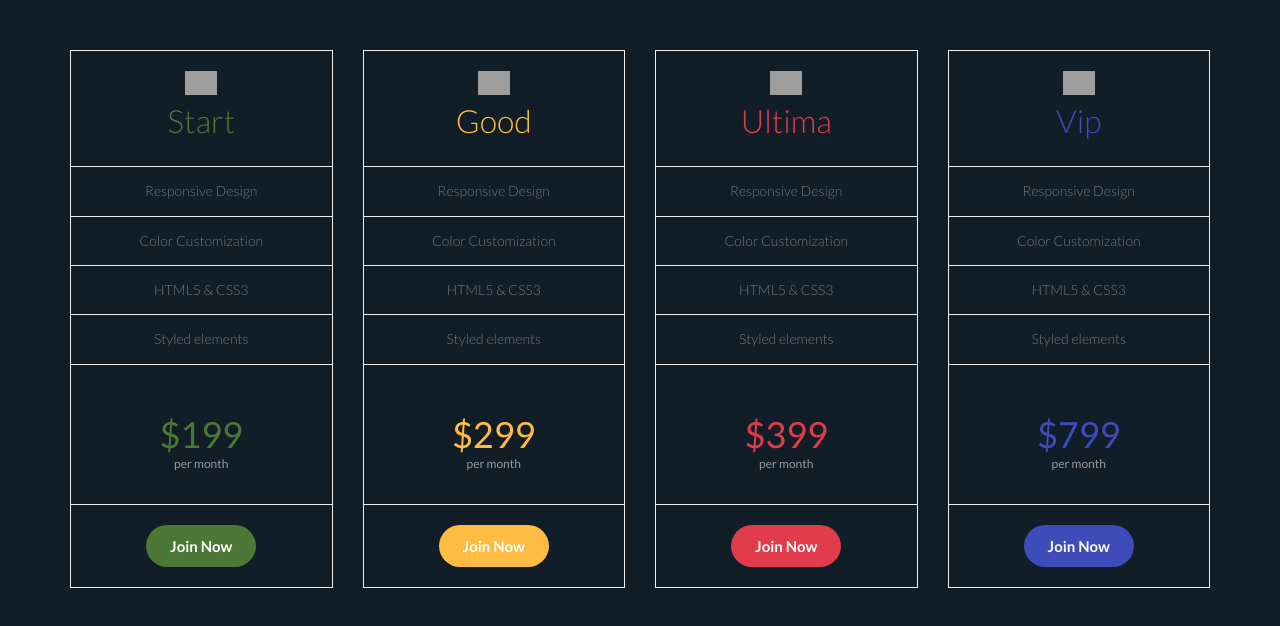
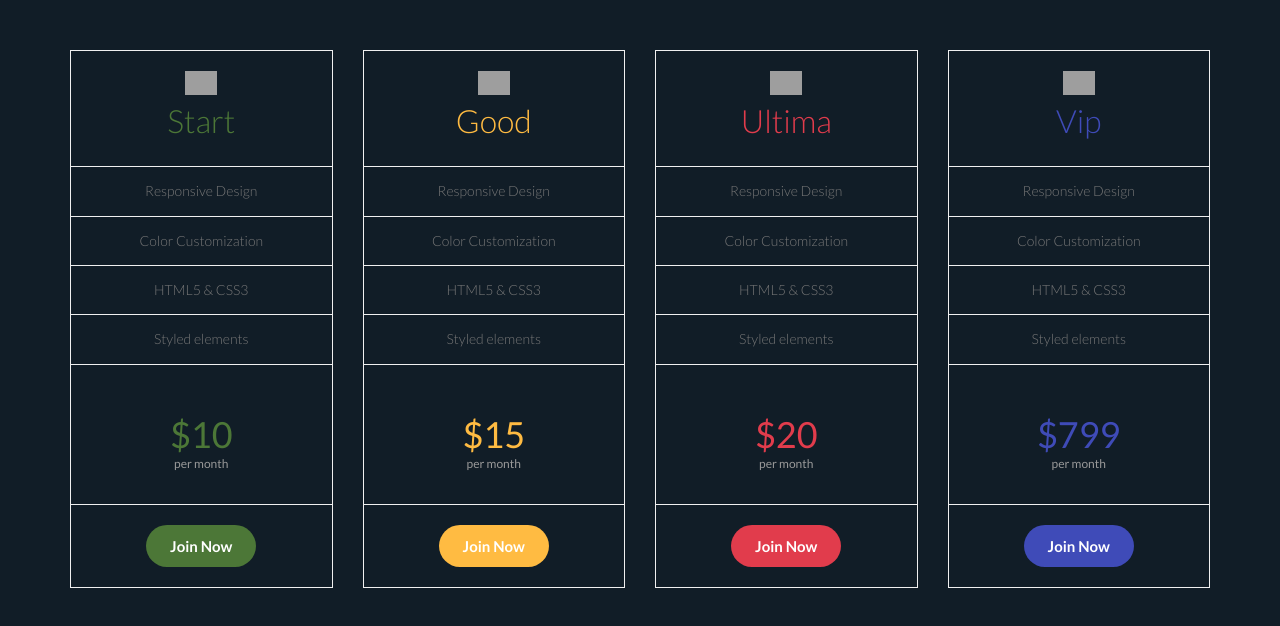
Before and after one commit to Mrdomilisher/examen-tercer-parcial, a plain HTML site: page index.html in a window 1280 px wide. Drawn offline with nearby package versions, Linux system fonts and the light colour scheme; grey boxes are pictures that could not be loaded.

Commit message:
Cambio de precios en planes de aplicacion

```diff
--- a/index.html
+++ b/index.html
@@ -123,7 +123,7 @@
 								<li>HTML5 & CSS3</li>
 								<li>Styled elements</li>
 								<li>
-									<h3>$199</h3>
+									<h3>$10</h3>
 									<span>per month</span>
 								</li>
 								<li>
@@ -143,7 +143,7 @@
 								<li>HTML5 & CSS3</li>
 								<li>Styled elements</li>
 								<li>
-									<h3>$299</h3>
+									<h3>$15</h3>
 									<span>per month</span>
 								</li>
 								<li>
@@ -163,7 +163,7 @@
 								<li>HTML5 & CSS3</li>
 								<li>Styled elements</li>
 								<li>
-									<h3>$399</h3>
+									<h3>$20</h3>
 									<span>per month</span>
 								</li>
 								<li>
```
